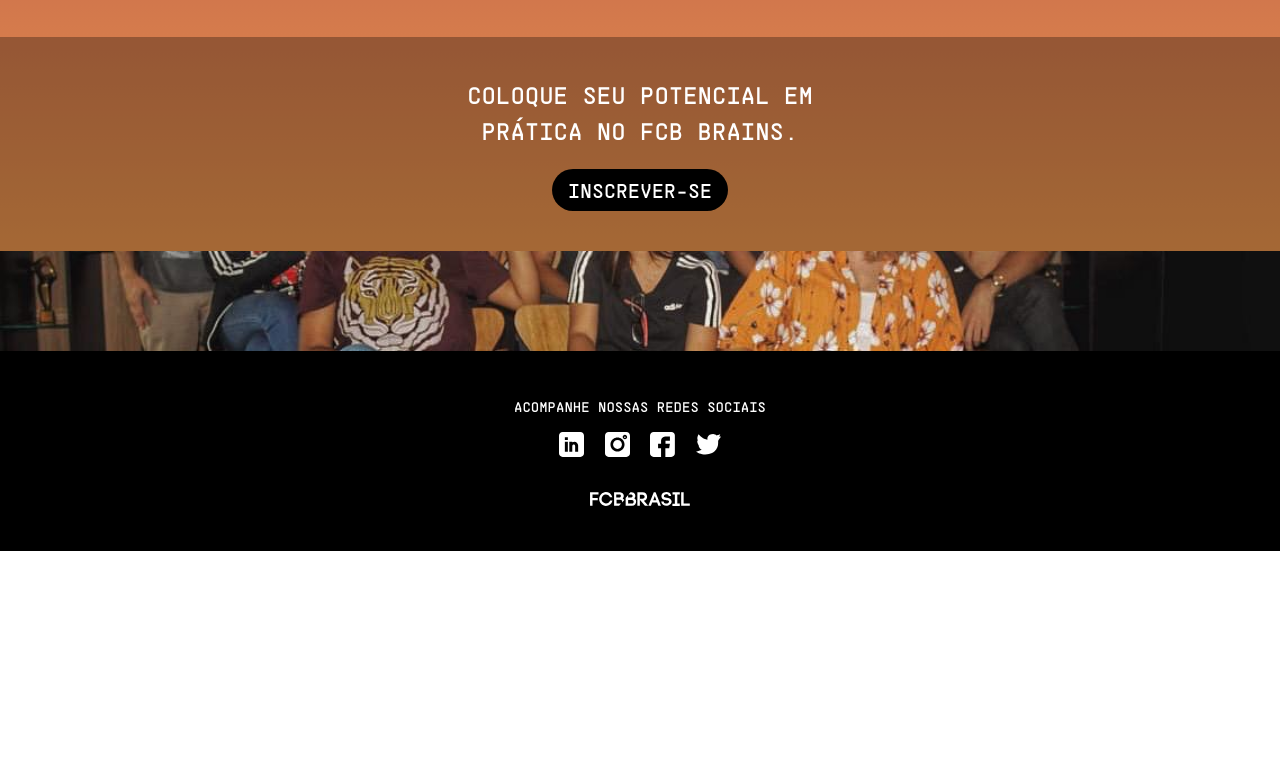
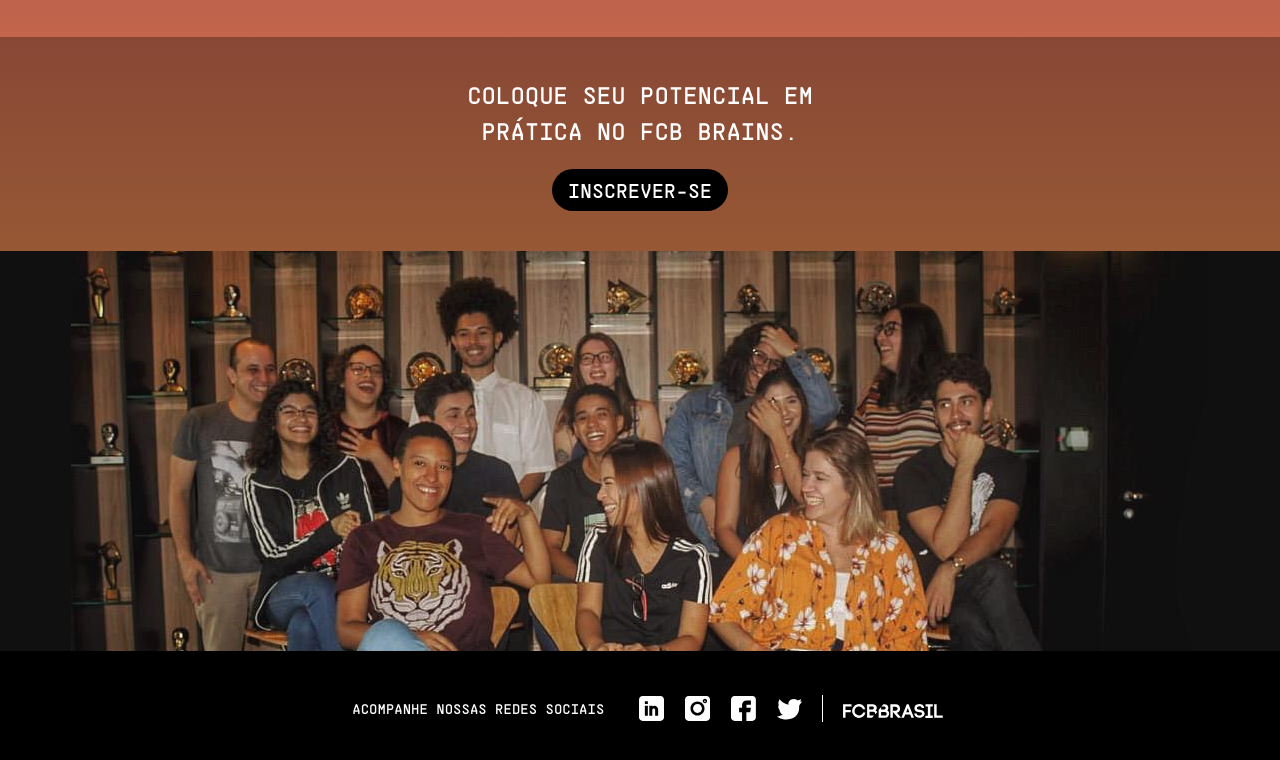
Before and after one commit to lilmonteiro/site-fcb-brains-2021, a plain HTML site: page index.html in a window 1280 px wide. Shown: the part 4643-5403 px from the top of the page. Before the commit the page ends 5194 px from the top, so only its background shows below. Drawn offline with Linux system fonts and the light colour scheme.

Commit message:
turma block fixed and its responsive now

```diff
--- a/style.css
+++ b/style.css
@@ -346,6 +346,7 @@ header {
   background: url(assets/turma-2019.jpg);
   background-size: cover;
   background-position: center;
+  min-height: 350px;
 }
 
 /* footer */
@@ -419,6 +420,15 @@ a {
   .beneficios-text {
     font-size: 14px;
     margin: 15px 0;
+  }
+
+  .turma-2019 {
+    background: url(assets/turma-2019.jpg);
+    background-color: #101010;
+    background-size: cover;
+    background-repeat: no-repeat;
+    background-position: top;
+    min-height: 400px;
   }
 }
 
@@ -576,6 +586,42 @@ a {
   .cta-container > button {
     margin-bottom: 0;
   }
+
+  /* social bar */
+  .social-media-bar {
+    display: flex;
+    flex-direction: row;
+    align-items: center;
+    justify-content: center;
+    height: auto;
+    box-sizing: border-box;
+    padding: var(--block-padding);
+  }
+
+  .social-media-bar > *:not(.logo-fcb) {
+    margin: 0 15px;
+  }
+
+  .social-media-text {
+    margin-bottom: 0;
+  }
+  .logo-fcb img {
+    margin: 0;
+  }
+
+  .logo-fcb {
+    padding-left: 20px;
+    border-left: 1px solid white;
+  }
+  .turma-2019 {
+    background: url(assets/turma-2019.jpg);
+    background-color: #101010;
+    background-size: auto;
+    background-repeat: no-repeat;
+    background-position-x: center;
+    background-position-y: -50px;
+    min-height: 400px;
+  }
 }
 
 @media (min-width: 768px) {
```
